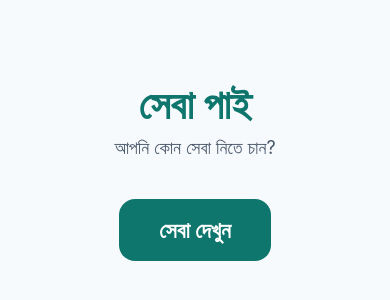
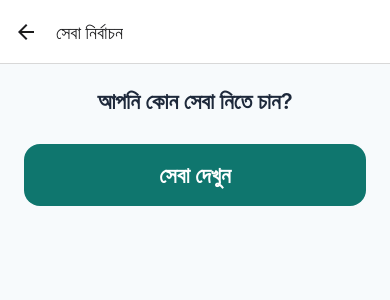
Before and after one commit to BAPPI-SWE/sheba-pai-app, a React Native app: screen /Services in a window 390 px wide. Shown: the top 300 px of the page. Built offline with nearby package versions, Linux system fonts and the light colour scheme.

Commit message:
Add React Navigation with Welcome and Services screens

```diff
--- a/App.js
+++ b/App.js
@@ -1,105 +1,26 @@
-import { useState } from "react";
-import {
-  StyleSheet,
-  Text,
-  View,
-  TouchableOpacity,
-  FlatList,
-  ActivityIndicator,
-} from "react-native";
-import { StatusBar } from "expo-status-bar";
+import { NavigationContainer } from "@react-navigation/native";
+import { createNativeStackNavigator } from "@react-navigation/native-stack";
 
-// ⚠️ Replace with YOUR computer's IP from the Expo output (after exp://)
-const API_URL = "http://192.168.1.5:3000";
+import WelcomeScreen from "./screens/WelcomeScreen";
+import ServicesScreen from "./screens/ServicesScreen";
+
+const Stack = createNativeStackNavigator();
 
 export default function App() {
-  // State: three things that can change and re-draw the screen
-  const [services, setServices] = useState([]); // the fetched services
-  const [loading, setLoading] = useState(false); // are we waiting?
-  const [error, setError] = useState(null); // did something fail?
-
-  // Fetch services from the backend
-  async function loadServices() {
-    setLoading(true);
-    setError(null);
-    try {
-      const response = await fetch(`${API_URL}/api/services`);
-      const data = await response.json();
-      setServices(data);
-    } catch (err) {
-      setError("সংযোগ ব্যর্থ হয়েছে"); // "Connection failed"
-    } finally {
-      setLoading(false);
-    }
-  }
-
   return (
-    <View style={styles.container}>
-      <StatusBar style="dark" />
-      <Text style={styles.logo}>সেবা পাই</Text>
-      <Text style={styles.tagline}>আপনি কোন সেবা নিতে চান?</Text>
-
-      {/* Show the button only before services are loaded */}
-      {services.length === 0 && !loading && (
-        <TouchableOpacity
-          style={styles.button}
-          activeOpacity={0.8}
-          onPress={loadServices}
-        >
-          <Text style={styles.buttonText}>সেবা দেখুন</Text>
-        </TouchableOpacity>
-      )}
-
-      {/* Loading spinner while waiting */}
-      {loading && <ActivityIndicator size="large" color="#0F766E" />}
-
-      {/* Error message if the fetch failed */}
-      {error && <Text style={styles.error}>{error}</Text>}
-
-      {/* The list of services */}
-      <FlatList
-        style={styles.list}
-        data={services}
-        keyExtractor={(item) => item._id}
-        renderItem={({ item }) => (
-          <TouchableOpacity style={styles.serviceCard} activeOpacity={0.7}>
-            <Text style={styles.serviceName}>{item.nameBangla}</Text>
-            <Text style={styles.serviceNameEn}>{item.name}</Text>
-          </TouchableOpacity>
-        )}
-      />
-    </View>
+    <NavigationContainer>
+      <Stack.Navigator initialRouteName="Welcome">
+        <Stack.Screen
+          name="Welcome"
+          component={WelcomeScreen}
+          options={{ headerShown: false }}
+        />
+        <Stack.Screen
+          name="Services"
+          component={ServicesScreen}
+          options={{ title: "সেবা নির্বাচন" }}
+        />
+      </Stack.Navigator>
+    </NavigationContainer>
   );
 }
-
-const styles = StyleSheet.create({
-  container: {
-    flex: 1,
-    backgroundColor: "#F7FAFC",
-    alignItems: "center",
-    paddingTop: 80,
-    paddingHorizontal: 24,
-  },
-  logo: { fontSize: 40, fontWeight: "bold", color: "#0F766E", marginBottom: 8 },
-  tagline: { fontSize: 18, color: "#475569", marginBottom: 40, textAlign: "center" },
-  button: {
-    backgroundColor: "#0F766E",
-    paddingVertical: 18,
-    paddingHorizontal: 40,
-    borderRadius: 16,
-    alignItems: "center",
-  },
-  buttonText: { color: "#FFFFFF", fontSize: 22, fontWeight: "600" },
-  error: { color: "#DC2626", fontSize: 16, marginTop: 20 },
-  list: { width: "100%", marginTop: 20 },
-  serviceCard: {
-    backgroundColor: "#FFFFFF",
-    padding: 20,
-    borderRadius: 14,
-    marginBottom: 14,
-    borderWidth: 1,
-    borderColor: "#E2E8F0",
-  },
-  serviceName: { fontSize: 24, fontWeight: "600", color: "#1E293B" },
-  serviceNameEn: { fontSize: 15, color: "#64748B", marginTop: 4 },
-});
--- a/package.json
+++ b/package.json
@@ -9,10 +9,14 @@
     "web": "expo start --web"
   },
   "dependencies": {
+    "@react-navigation/native": "^7.3.7",
+    "@react-navigation/native-stack": "^7.17.9",
     "expo": "~54.0.34",
     "expo-status-bar": "~3.0.9",
     "react": "19.1.0",
-    "react-native": "0.81.5"
+    "react-native": "0.81.5",
+    "react-native-safe-area-context": "~5.6.0",
+    "react-native-screens": "~4.16.0"
   },
   "private": true
 }
--- /dev/null
+++ b/screens/ServicesScreen.js
@@ -0,0 +1,84 @@
+import { useState } from "react";
+import {
+  StyleSheet,
+  Text,
+  View,
+  TouchableOpacity,
+  FlatList,
+  ActivityIndicator,
+} from "react-native";
+
+// ⚠️ Your computer's current IP
+const API_URL = "http://192.168.1.5:3000";
+
+export default function ServicesScreen({ navigation }) {
+  const [services, setServices] = useState([]);
+  const [loading, setLoading] = useState(false);
+  const [error, setError] = useState(null);
+
+  async function loadServices() {
+    setLoading(true);
+    setError(null);
+    try {
+      const response = await fetch(`${API_URL}/api/services`);
+      const data = await response.json();
+      setServices(data);
+    } catch (err) {
+      setError("সংযোগ ব্যর্থ হয়েছে");
+    } finally {
+      setLoading(false);
+    }
+  }
+
+  return (
+    <View style={styles.container}>
+      <Text style={styles.heading}>আপনি কোন সেবা নিতে চান?</Text>
+
+      {services.length === 0 && !loading && (
+        <TouchableOpacity style={styles.button} activeOpacity={0.8} onPress={loadServices}>
+          <Text style={styles.buttonText}>সেবা দেখুন</Text>
+        </TouchableOpacity>
+      )}
+
+      {loading && <ActivityIndicator size="large" color="#0F766E" />}
+      {error && <Text style={styles.error}>{error}</Text>}
+
+      <FlatList
+        style={styles.list}
+        data={services}
+        keyExtractor={(item) => item._id}
+        renderItem={({ item }) => (
+          <TouchableOpacity style={styles.serviceCard} activeOpacity={0.7}>
+            <Text style={styles.serviceName}>{item.nameBangla}</Text>
+            <Text style={styles.serviceNameEn}>{item.name}</Text>
+          </TouchableOpacity>
+        )}
+      />
+    </View>
+  );
+}
+
+const styles = StyleSheet.create({
+  container: { flex: 1, backgroundColor: "#F7FAFC", paddingTop: 24, paddingHorizontal: 24 },
+  heading: { fontSize: 22, fontWeight: "600", color: "#1E293B", marginBottom: 30, textAlign: "center" },
+  button: {
+    backgroundColor: "#0F766E",
+    paddingVertical: 18,
+    paddingHorizontal: 40,
+    borderRadius: 16,
+    alignItems: "center",
+  },
+  buttonText: { color: "#FFFFFF", fontSize: 22, fontWeight: "600" },
+  error: { color: "#DC2626", fontSize: 16, marginTop: 20, textAlign: "center" },
+  list: { width: "100%", marginTop: 20 },
+  serviceCard: {
+    backgroundColor: "#FFFFFF",
+    padding: 20,
+    borderRadius: 14,
+    marginBottom: 14,
+    borderWidth: 1,
+    borderColor: "#E2E8F0",
+  },
+  serviceName: { fontSize: 24, fontWeight: "600", color: "#1E293B" },
+  serviceNameEn: { fontSize: 15, color: "#64748B", marginTop: 4 },
+});
--- /dev/null
+++ b/screens/WelcomeScreen.js
@@ -0,0 +1,42 @@
+import { StyleSheet, Text, View, TouchableOpacity } from "react-native";
+import { StatusBar } from "expo-status-bar";
+
+// Every screen automatically receives "navigation" — use it to move between screens
+export default function WelcomeScreen({ navigation }) {
+  return (
+    <View style={styles.container}>
+      <StatusBar style="dark" />
+      <Text style={styles.logo}>সেবা পাই</Text>
+      <Text style={styles.tagline}>হাসপাতালে সহজে সেবা নিন</Text>
+
+      <TouchableOpacity
+        style={styles.button}
+        activeOpacity={0.8}
+        onPress={() => navigation.navigate("Services")}
+      >
+        <Text style={styles.buttonText}>সেবা নিতে চাই</Text>
+      </TouchableOpacity>
+    </View>
+  );
+}
+
+const styles = StyleSheet.create({
+  container: {
+    flex: 1,
+    backgroundColor: "#F7FAFC",
+    alignItems: "center",
+    justifyContent: "center",
+    paddingHorizontal: 24,
+  },
+  logo: { fontSize: 48, fontWeight: "bold", color: "#0F766E", marginBottom: 8 },
+  tagline: { fontSize: 18, color: "#475569", marginBottom: 60, textAlign: "center" },
+  button: {
+    backgroundColor: "#0F766E",
+    paddingVertical: 18,
+    paddingHorizontal: 40,
+    borderRadius: 16,
+    width: "100%",
+    alignItems: "center",
+  },
+  buttonText: { color: "#FFFFFF", fontSize: 22, fontWeight: "600" },
+});
```
Also changed, not shown: 1 other file (tests, documents, lock files or other folders).
